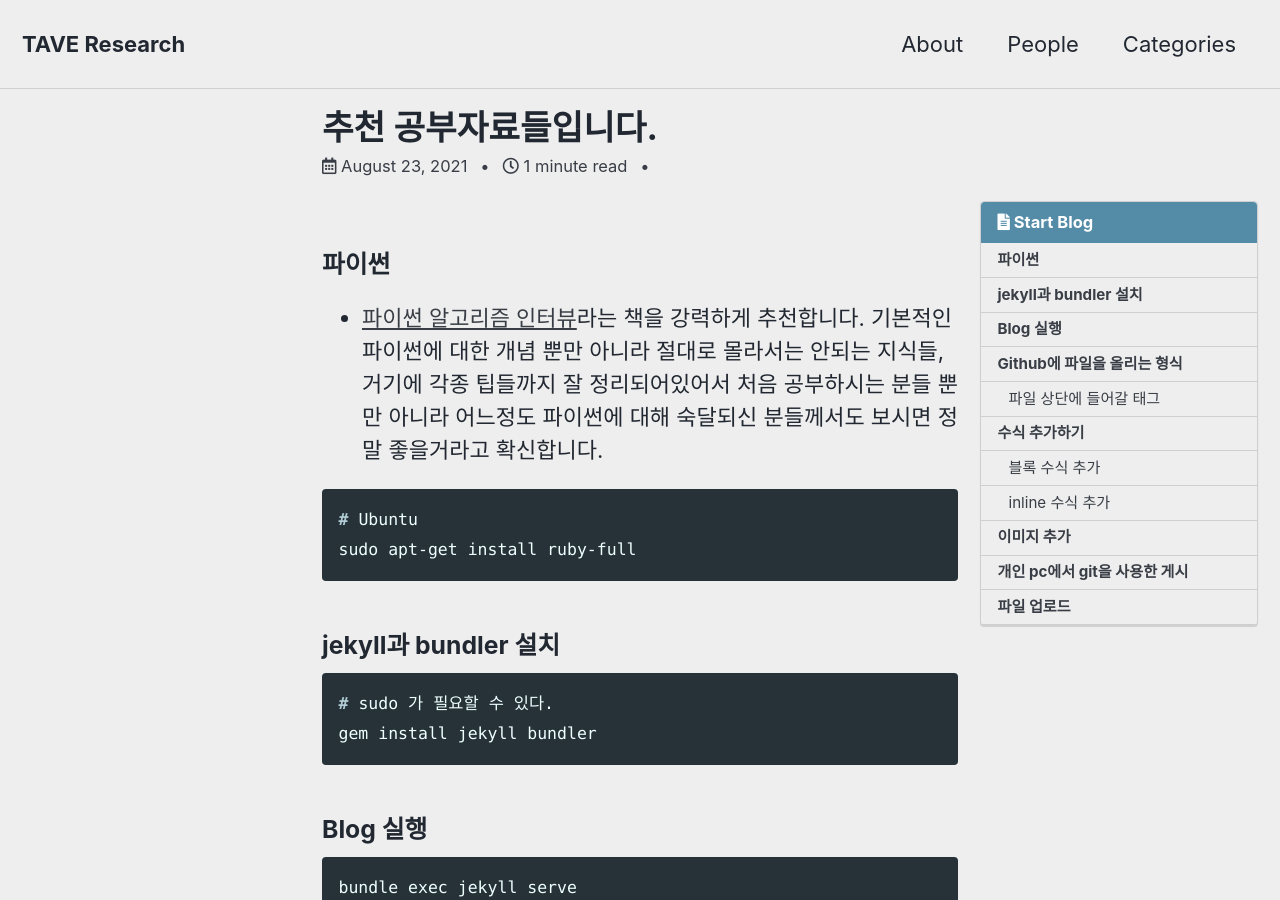
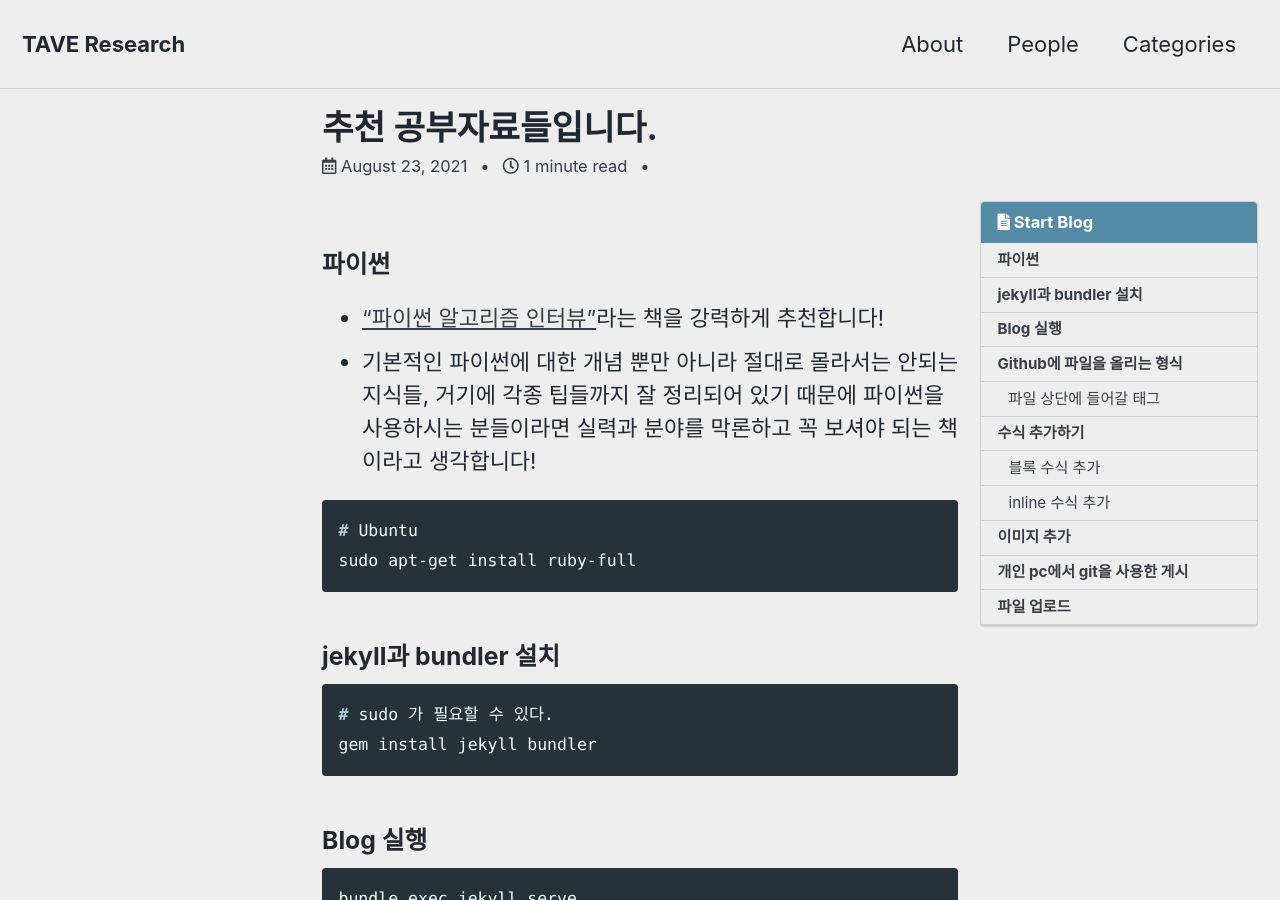
Before and after one commit to TAVEResearch/TAVEResearch.github.io, a Jekyll site: the page built from _posts/2021-08-23-preliminaries.md, in a window 1280 px wide and 900 px high. Built offline with Jekyll 4.4.1, drawn with Linux system fonts in a browser that asks for light colours; cached includes are drawn as plain includes; formulas are drawn with MathJax 3; comment, search, counter and statistics services are not loaded.

Commit message:
Update 2021-08-23-preliminaries.md

````diff
--- a/_posts/2021-08-23-preliminaries.md
+++ b/_posts/2021-08-23-preliminaries.md
@@ -19,7 +19,8 @@ toc_label: "Start Blog"
 
 ### 파이썬
 
-- [파이썬 알고리즘 인터뷰](https://github.com/onlybooks/algorithm-interview)라는 책을 강력하게 추천합니다. 기본적인 파이썬에 대한 개념 뿐만 아니라 절대로 몰라서는 안되는 지식들, 거기에 각종 팁들까지 잘 정리되어있어서 처음 공부하시는 분들 뿐만 아니라 어느정도 파이썬에 대해 숙달되신 분들께서도 보시면 정말 좋을거라고 확신합니다.
+- ["파이썬 알고리즘 인터뷰"](https://github.com/onlybooks/algorithm-interview)라는 책을 강력하게 추천합니다!
+- 기본적인 파이썬에 대한 개념 뿐만 아니라 절대로 몰라서는 안되는 지식들, 거기에 각종 팁들까지 잘 정리되어 있기 때문에 파이썬을 사용하시는 분들이라면 실력과 분야를 막론하고 꼭 보셔야 되는 책이라고 생각합니다!
 
 ```terminal
 # Ubuntu
````
